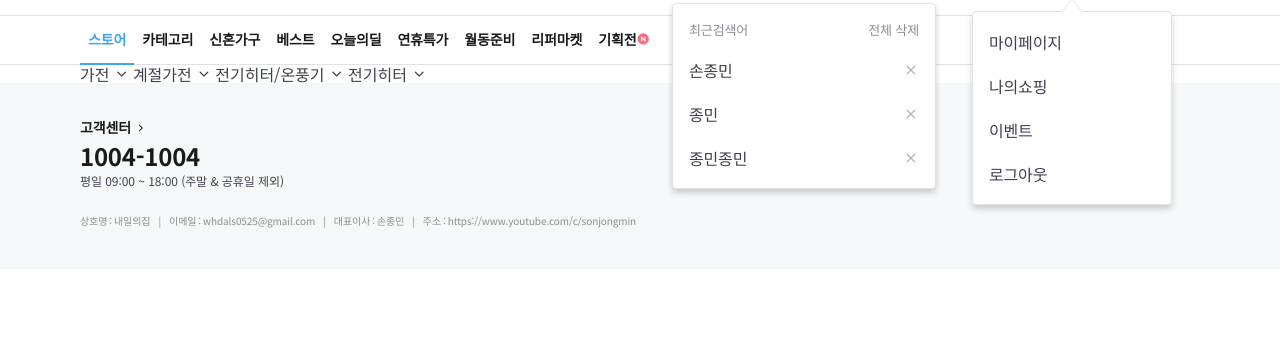
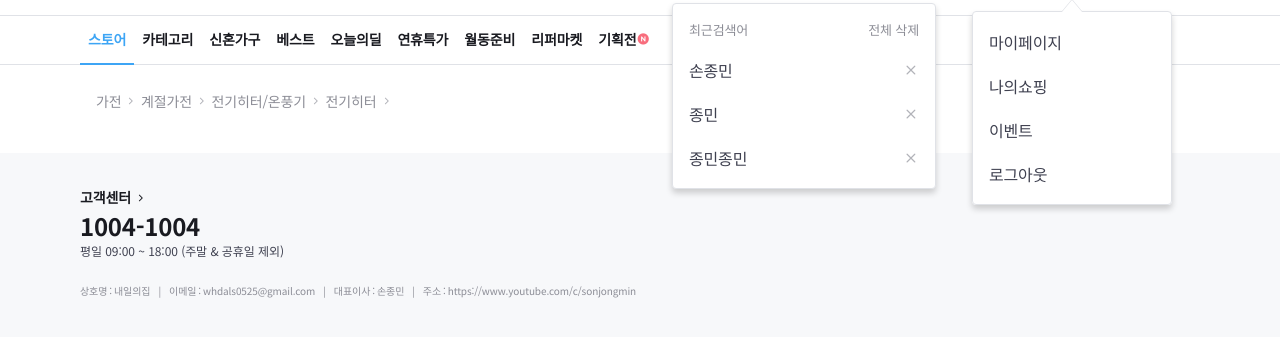
Before and after one commit to sonjongmin1/tomorrow-house, a website: page index.html in a window 1280 px wide. Shown: the part 65-402 px from the top of the page. Drawn offline with nearby package versions, Linux system fonts and the light colour scheme; files that its build step writes are made by us from their sources; files whose address does not match are found by name.

Commit message:
💄 Implement a breadcrumb component style

```diff
--- /dev/null
+++ b/styles/components/_breadcrumb.scss
@@ -0,0 +1,41 @@
+.breadcrumb {
+  @include flexbox(start);
+  flex-wrap: wrap;
+  padding: 10px 0;
+
+  a {
+    @include text-style(13, $secondary);
+
+    &:active {
+      opacity: 0.4;
+    }
+  }
+
+  .ic-chevron {
+    display: inline-block;
+    margin: 0 2px;
+    font-size: 12px;
+    color: $tertiary;
+    transform: rotate(-90deg);
+  }
+
+  @include responsive(T) {
+    padding: 16px;
+
+    a {
+      @include text-style(14);
+    }
+
+    .ic-chevron {
+      margin: 0 4px;
+    }
+  }
+
+  @include responsive(D) {
+    padding-top: 24px;
+    padding-bottom: 40px;
+    a:hover {
+      opacity: 0.4;
+    }
+  }
+}
--- a/styles/main.scss
+++ b/styles/main.scss
@@ -30,6 +30,7 @@
 @import './components/my-menu';
 @import './components/drawer-menu';
 @import './components/search-history';
+@import './components/breadcrumb';
 
 @import './layouts/grids';
 @import './layouts/gnb';
```
